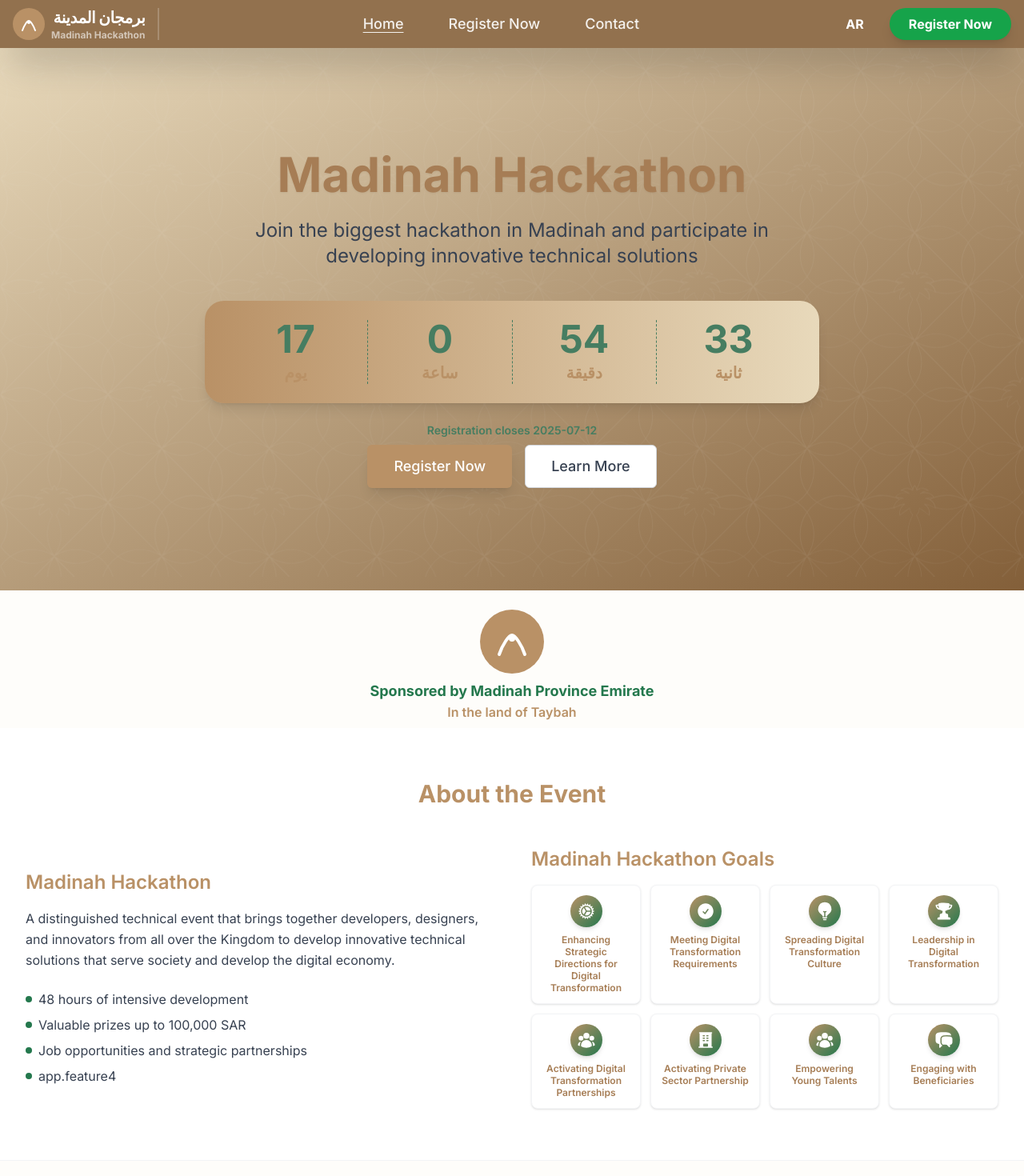
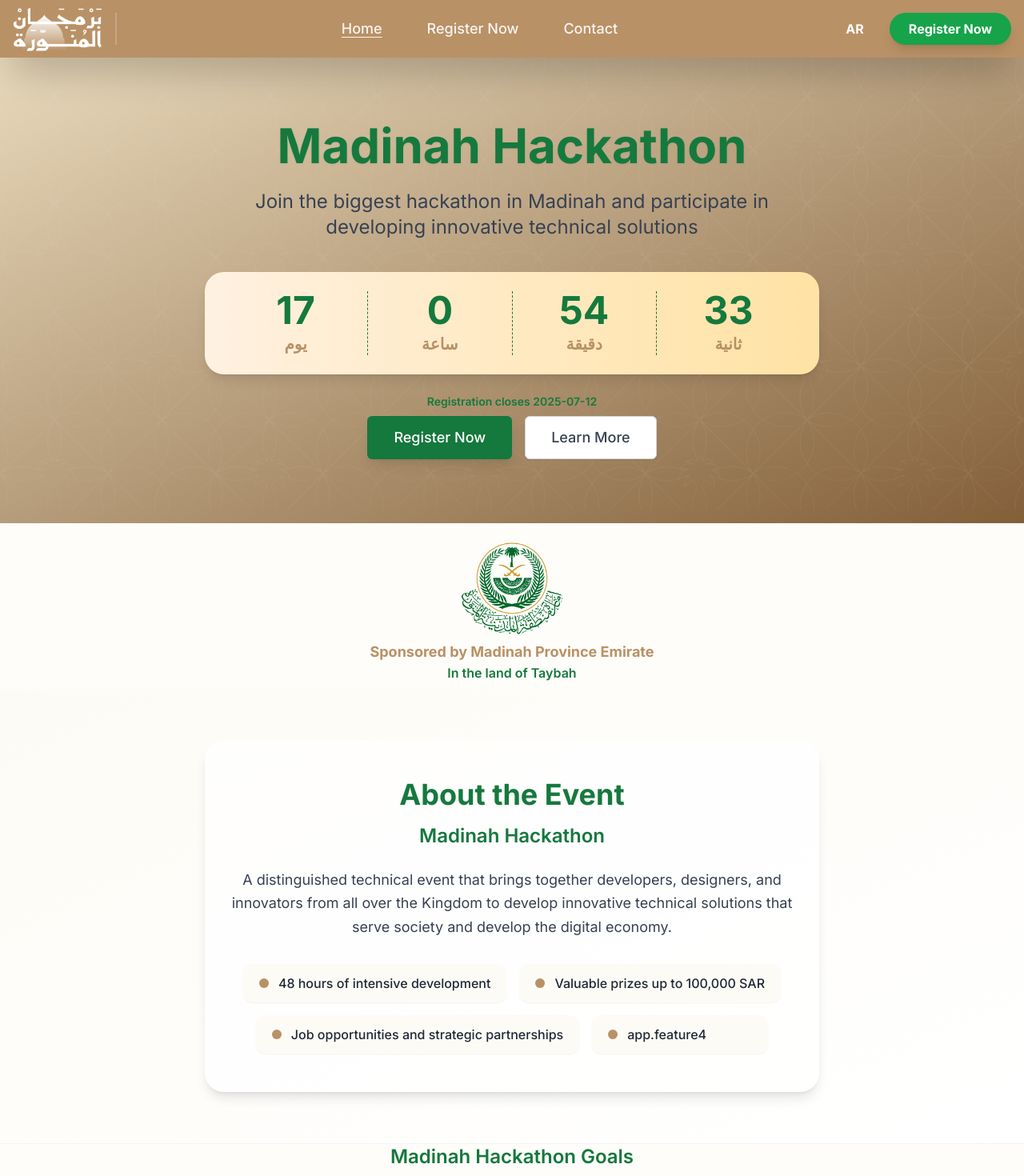
Before and after one commit to basharnaial/madinah-gov-hackathon, a Vue app in the folder frontend/: page / in a window 1280 px wide. Shown: the top 1470 px of the page at 80% size. Built offline with nearby package versions, Linux system fonts and the light colour scheme.

Commit message:
change design and so many problem

```diff
--- a/frontend/src/components/Footer.vue
+++ b/frontend/src/components/Footer.vue
@@ -1,21 +1,23 @@
 <template>
-  <footer class="bg-accent-500 text-secondary-500 py-8 mt-8">
-    <div class="container-custom flex flex-col md:flex-row items-center md:items-start justify-between gap-6">
-      <!-- Contact Info -->
-      <div class="mb-4 md:mb-0">
-        <div class="text-lg font-bold mb-2">برمجان المدينة</div>
-        <div class="text-sm">Email: <a href="mailto:info@madinah-hackathon.com" class="underline hover:text-secondary-300">info@madinah-hackathon.com</a></div>
-        <div class="text-sm">Phone: <a href="tel:+966500000000" class="underline hover:text-secondary-300">+966 50 000 0000</a></div>
+  <footer class="bg-accent-1000  text-gray-700 pt-10 pb-6 mt-12 border-t-4 border-primary-600 shadow-inner">
+    <div class="container-custom flex flex-col md:flex-row md:items-start justify-between gap-8">
+      <!-- Title & Contact -->
+      <div class="flex-1 mb-6 md:mb-0">
+        <div class="text-2xl font-extrabold text-white mb-2 tracking-wide">برمجان المدينة</div>
+        <div class="flex flex-col gap-1 text-sm">
+          <div><span class="font-semibold text-accent-500">الهاتف:</span> <a href="tel:+966148155555" class="hover:underline text-white hover:text-accent-500 transition">014 815 5555 - آمر 199099</a></div>
+          <div><span class="font-semibold text-accent-500">البريد الإلكتروني:</span> <a href="mailto:info@almadinah.gov.sa" class="hover:underline text-white hover:text-accent-500 transition">info@almadinah.gov.sa</a></div>
+        </div>
       </div>
       <!-- Quick Links -->
-      <div class="flex flex-col gap-2 text-sm">
-        <a href="#" class="hover:underline">Terms</a>
-        <a href="#" class="hover:underline">Privacy Policy</a>
+      <div class="flex-1 flex flex-col gap-2 text-sm items-start md:items-end text-white">
+        <a href="#" class="font-semibold hover:underline text-white hover:text-accent-500 transition">المقترحات والملاحظات</a>
+        <a href="https://services.almadinah.gov.sa/Home/PrivacyPolicy" target="_blank" rel="noopener" class="hover:underline  hover:text-accent-500 transition">سياسة الخصوصية</a>
+        <a href="https://services.almadinah.gov.sa/Home/UsagePolicy" target="_blank" rel="noopener" class="hover:underline  hover:text-accent-500 transition">سياسة الإستخدام</a>
       </div>
-      <!-- Copyright -->
-      <div class="text-xs text-secondary-300 mt-4 md:mt-0 text-center md:text-right">
-        &copy; {{ new Date().getFullYear() }} Madinah Hackathon. All rights reserved.
-      </div>
+    </div>
+    <div class="container-custom mt-8 border-t border-gray-200 pt-4 text-xs text-accent-500 text-center">
+      &copy; {{ new Date().getFullYear() }} برمجان المدينة. جميع الحقوق محفوظة.
     </div>
   </footer>
 </template>
--- a/frontend/src/components/Navbar.vue
+++ b/frontend/src/components/Navbar.vue
@@ -1,12 +1,11 @@
 <template>
   <nav :class="[isRTL ? 'rtl' : 'ltr', 'sticky top-0 z-30 w-full flex justify-center bg-transparent']">
-    <div class="w-full max-w-7xl flex items-center justify-between bg-[#92714e]   px-4 py-2 shadow-2xl">
+    <div class="w-full max-w-7xl flex items-center justify-between bg-accent-500   px-4 py-2 shadow-2xl">
       <!-- Logo & Title -->
       <router-link to="/" class="flex items-center gap-2">
-        <img src="/logo.svg" alt="Madinah Hackathon Logo" class="h-10 w-10" />
         <div class="flex flex-col items-end">
-          <span class="text-xl font-extrabold tracking-tight text-white">برمجان المدينة</span>
-          <span class="text-xs text-white/60 font-bold">Madinah Hackathon</span>
+          <img src="/Logo-ar.png" style="filter: brightness(0) invert(1);" alt="Madinah Hackathon Logo" class="h-14 w-38" />
+
         </div>
       </router-link>
       <!-- فاصل عمودي -->
@@ -37,7 +36,7 @@
       </button>
     </div>
     <!-- Mobile Menu -->
-    <div v-if="mobileOpen" class="md:hidden bg-[#0a0a3c] border-t border-white/10 px-4 pb-4 rounded-b-2xl shadow-2xl mx-2">
+    <div v-if="mobileOpen" class="md:hidden bg-gray-900 border-t border-white/10 px-4 pb-4 rounded-b-2xl shadow-2xl mx-2">
       <router-link to="/" class="block py-2 nav-link text-white/90 text-lg font-semibold hover:text-accent-400 transition" :class="navLinkClass('/')" @click="mobileOpen = false">{{ $t('app.home') }}</router-link>
       <router-link to="/register" class="block py-2 nav-link text-white/90 text-lg font-semibold hover:text-accent-400 transition" :class="navLinkClass('/register')" @click="mobileOpen = false">{{ $t('app.register') }}</router-link>
       <a href="#contact" class="block py-2 nav-link text-white/90 text-lg font-semibold hover:text-accent-400 transition" @click="mobileOpen = false">{{ $t('app.contact') }}</a>
--- a/frontend/src/main.ts
+++ b/frontend/src/main.ts
@@ -1,8 +1,8 @@
 import { createApp } from 'vue';
 import { createPinia } from 'pinia';
 import App from './App.vue';
-import router from './router';
-import i18n from './utils/i18n';
+import router from './router/index';
+import i18n from './utils/i18n.js';
 import './assets/main.css';
 
 const app = createApp(App);
--- a/frontend/src/router/index.ts
+++ b/frontend/src/router/index.ts
@@ -1,6 +1,6 @@
-import { createRouter, createWebHistory } from 'vue-router';
+import { createRouter, createWebHistory, type RouteRecordRaw } from 'vue-router';
 
-const routes = [
+const routes: RouteRecordRaw[] = [
   {
     path: '/',
     name: 'Home',
--- a/frontend/src/views/Home.vue
+++ b/frontend/src/views/Home.vue
@@ -1,7 +1,7 @@
 <template>
   <div>
     <!-- Hero Section -->
-    <section class="relative bg-gradient-to-br from-secondary-500 to-secondary-300 py-24 md:py-32 overflow-hidden">
+    <section class="relative bg-gradient-to-br from-secondary-500 to-secondary-300 py-18 md:py-20 overflow-hidden">
       <!-- Emara Pattern كخلفية كاملة للهيرو -->
       <img
         src="/Emara-bg.svg"
@@ -18,20 +18,19 @@
         </p>
         <!-- Countdown Timer -->
         <div
-          class="mx-auto mt-10 mb-6 max-w-3xl rounded-3xl shadow-lg flex flex-wrap justify-center items-center gap-0 bg-gradient-to-r from-[#b99166] to-[#aaccbd] p-6"
-          style="background: linear-gradient(90deg, #b99166 0%, #e8d9bb 100%);"
+          class="mx-auto mt-10 mb-6 max-w-3xl rounded-3xl shadow-lg flex flex-wrap justify-center items-center gap-0 bg-gradient-to-r from-accent-500 to-muted-300 p-6"
         >
           <div
             v-for="(item, idx) in countdown"
             :key="item.label"
             class="flex flex-col items-center flex-1"
-            :style="{ borderLeft: idx !== 0 ? '1px dashed #467D61' : 'none' }"
+            :class="idx !== 0 ? 'border-l border-dashed border-primary-600' : ''"
           >
-            <span class="text-4xl md:text-5xl font-extrabold text-[#467D61]">{{ item.value }}</span>
-            <span class="text-lg md:text-xl font-bold text-[#b99166] mt-1">{{ $t(item.label) }}</span>
+            <span class="text-4xl md:text-5xl font-extrabold text-primary-600">{{ item.value }}</span>
+            <span class="text-lg md:text-xl font-bold text-accent-500 mt-1">{{ $t(item.label) }}</span>
           </div>
         </div>
-        <p class="text-center  text-[#467D61] font-semibold text-sm mb-2">
+        <p class="text-center  text-primary-600 font-semibold text-sm mb-2">
           {{ $t('app.registration_closes') }} {{ $t('app.event_date') }}
         </p>
         <div class="flex flex-col sm:flex-row gap-4 justify-center animate-fade-in delay-200">
@@ -134,41 +133,42 @@
 
     <!-- شعار الإمارة وعبارة ترحيبية -->
     <div class="flex flex-col items-center mb-2 pt-6 animate-fade-in">
-      <img src="/logo.svg" alt="شعار إمارة المدينة" class="w-20 mb-2" />
+      <img src="/imarat-logo.png" alt="شعار إمارة المدينة" class="w-32 mb-2" />
       <span class="text-accent-500 font-bold text-lg">{{ $t('app.event_sponsor') }}</span>
       <span class="text-primary-500 font-semibold">{{ $t('app.event_location') }}</span>
     </div>
 
     <!-- About Section -->
-    <section id="about" class="py-16 bg-white border-b border-gray-100">
-      <div class="container-custom">
-        <h2 class="text-3xl font-bold text-primary-500 text-center mb-12">{{ $t('app.about_title') }}</h2>
-        <div class="grid md:grid-cols-2 gap-12 items-center">
-          <div>
-            <h3 class="text-2xl font-semibold text-primary-500 mb-4">{{ $t('app.about_subtitle') }}</h3>
-            <p class="text-gray-700 mb-6 leading-relaxed">
+    <section id="about" class="py-16 bg-gradient-to-br from-secondary-100 to-white border-b border-gray-100">
+      <div class="max-w-3xl mx-auto bg-white/80 rounded-3xl shadow-lg px-8 py-12 text-center">
+        <h2 class="text-4xl font-extrabold text-primary-600 mb-4 drop-shadow-sm">{{ $t('app.about_title') }}</h2>
+        <h3 class="text-2xl font-semibold text-primary-500 mb-6">{{ $t('app.about_subtitle') }}</h3>
+        <p class="text-gray-700 mb-8 leading-relaxed text-lg">
           {{ $t('app.about_description') }}
         </p>
-            <ul class="space-y-2 text-gray-700">
-              <li class="flex items-center gap-2">
-                <span class="w-2 h-2 bg-accent-500 rounded-full"></span>
-                <span>{{ $t('app.feature1') }}</span>
+        <ul class="flex flex-wrap justify-center gap-4 mt-8">
+          <li class="flex items-center gap-3 bg-secondary-100 rounded-xl px-5 py-3 shadow-sm min-w-[220px]">
+            <span class="w-3 h-3 bg-accent-500 rounded-full"></span>
+            <span class="text-gray-800 font-medium">{{ $t('app.feature1') }}</span>
           </li>
-              <li class="flex items-center gap-2">
-                <span class="w-2 h-2 bg-accent-500 rounded-full"></span>
-                <span>{{ $t('app.feature2') }}</span>
+          <li class="flex items-center gap-3 bg-secondary-100 rounded-xl px-5 py-3 shadow-sm min-w-[220px]">
+            <span class="w-3 h-3 bg-accent-500 rounded-full"></span>
+            <span class="text-gray-800 font-medium">{{ $t('app.feature2') }}</span>
           </li>
-              <li class="flex items-center gap-2">
-                <span class="w-2 h-2 bg-accent-500 rounded-full"></span>
-                <span>{{ $t('app.feature3') }}</span>
+          <li class="flex items-center gap-3 bg-secondary-100 rounded-xl px-5 py-3 shadow-sm min-w-[220px]">
+            <span class="w-3 h-3 bg-accent-500 rounded-full"></span>
+            <span class="text-gray-800 font-medium">{{ $t('app.feature3') }}</span>
           </li>
-              <li class="flex items-center gap-2">
-                <span class="w-2 h-2 bg-accent-500 rounded-full"></span>
-                <span>{{ $t('app.feature4') }}</span>
+          <li class="flex items-center gap-3 bg-secondary-100 rounded-xl px-5 py-3 shadow-sm min-w-[220px]">
+            <span class="w-3 h-3 bg-accent-500 rounded-full"></span>
+            <span class="text-gray-800 font-medium">{{ $t('app.feature4') }}</span>
           </li>
         </ul>
       </div>
-          <div class="">
+    </section>
+
+    <!-- Goals Section -->
+    <div class="flex flex-col items-center">
             <h2 class="text-2xl font-semibold text-primary-500 mb-4">{{ $t('admin.goals_title') }}</h2>        <div class="grid grid-cols-2 md:grid-cols-4 gap-3 justify-center">
           <!-- هدف 1 -->
           <div class="relative group cursor-pointer min-h-[110px] h-full"
@@ -309,9 +309,6 @@
         </div>
       </div>
 
-        </div>
-      </div>
-    </section>
 
 
     <section class="py-16 bg-secondary-50 border-b border-gray-100">
@@ -347,10 +344,10 @@
     <!-- Vertical Timeline Section -->
     <section class="py-16 bg-white">
       <div class="container-custom">
-        <h2 class="text-3xl font-bold text-[#467D61] text-center mb-12">مراحل المسابقة</h2>
+        <h2 class="text-3xl font-bold text-primary-600 text-center mb-12">مراحل المسابقة</h2>
         <div class="relative flex flex-col items-center">
           <!-- الخط العمودي في المنتصف -->
-          <div class="absolute left-1/2 top-0 w-1 bg-gradient-to-b from-[#b99166] to-[#467D61] h-full -translate-x-1/2 z-0"></div>
+          <div class="absolute left-1/2 top-0 w-1 bg-gradient-to-b from-accent-500 to-primary-600 h-full -translate-x-1/2 z-0"></div>
           <div
             v-for="(step, idx) in steps"
             :key="idx"
@@ -361,14 +358,14 @@
             <!-- الكارد: تناوب يمين/يسار -->
             <div class="w-1/2 flex" :class="idx % 2 === 0 ? 'justify-end pr-8' : 'justify-start pl-8'">
               <div
-                class="bg-[#e8d9bb] rounded-xl shadow-lg p-6 text-right max-w-md transition-all duration-700"
+                class="bg-secondary-500 rounded-xl shadow-lg p-6 text-right max-w-md transition-all duration-700"
                 :class="[
-                  idx % 2 === 0 ? 'mr-auto border-l-8 border-[#b99166]' : 'ml-auto border-r-8 border-[#467D61]',
+                  idx % 2 === 0 ? 'mr-auto border-l-8 border-accent-500' : 'ml-auto border-r-8 border-primary-600',
                   stepsInView[idx] ? 'opacity-100 translate-y-0' : 'opacity-0 translate-y-8'
                 ]"
               >
-                <div class="text-lg font-bold text-[#467D61] mb-2">{{ step.title }}</div>
-                <div v-if="step.subtitle" class="text-sm font-semibold text-[#b99166] mb-2">{{ step.subtitle }}</div>
+                <div class="text-lg font-bold text-primary-600 mb-2">{{ step.title }}</div>
+                <div v-if="step.subtitle" class="text-sm font-semibold text-accent-500 mb-2">{{ step.subtitle }}</div>
                 <div v-if="step.description" class="text-gray-700 text-sm leading-relaxed">{{ step.description }}</div>
               </div>
             </div>
@@ -376,8 +373,8 @@
             <div class="absolute left-1/2 top-1/2 -translate-x-1/2 -translate-y-1/2 z-10 transition-all duration-700"
               :class="stepsInView[idx] ? 'opacity-100 scale-100' : 'opacity-0 scale-75'"
             >
-              <div class="w-12 h-12 rounded-full bg-white border-4 border-[#467D61] flex items-center justify-center shadow-lg ring-4 ring-[#aaccbd] animate-pulse">
-                <span class="text-2xl font-bold text-[#467D61]">{{ idx + 1 }}</span>
+              <div class="w-12 h-12 rounded-full bg-white border-4 border-primary-600 flex items-center justify-center shadow-lg ring-4 ring-muted-300 animate-pulse">
+                <span class="text-2xl font-bold text-primary-600">{{ idx + 1 }}</span>
               </div>
             </div>
           </div>
@@ -809,4 +806,16 @@
 .hero-bg-animate {
   animation: float-bg 8s ease-in-out infinite;
 }
+.to-muted-300 {
+    --tw-gradient-to: #ffe2a4 var(--tw-gradient-to-position);
+}
+.from-accent-500 {
+    --tw-gradient-from: #fff1e1 var(--tw-gradient-from-position);
+}
+.from-primary-500 {
+  --tw-gradient-from: #d6bfa6 var(--tw-gradient-from-position);
+}
+.to-accent-500 {
+    --tw-gradient-to: #b89066 var(--tw-gradient-to-position);
+}
 </style>
--- a/frontend/tailwind.config.js
+++ b/frontend/tailwind.config.js
@@ -8,16 +8,37 @@
     extend: {
       colors: {
         primary: {
-          50: '#fdf8f3',
-          100: '#faf0e6',
-          200: '#f4e0c9',
-          300: '#ecc9a3',
-          400: '#e1ac75',
-          500: '#b99166', // Primary camel gold
-          600: '#a67d55',
-          700: '#8a6647',
-          800: '#71543d',
-          900: '#5d4633',
+          100: '#14723a',
+          200: '#14733b',
+          300: '#14743c',
+          400: '#15773c',
+          500: '#15783d',
+          600: '#15793d',
+          700: '#15793e',
+          800: '#157a3e',
+          900: '#167d3f',
+          950: '#167e3f',
+          1000: '#18743d',
+          1050: '#18753e',
+          1100: '#19793f',
+          1200: '#20733b',
+          1300: '#20743c',
+          1400: '#21763d',
+          1500: '#21773e',
+          1600: '#21783d',
+          1700: '#227a3e',
+          1800: '#227b3f',
+          1900: '#237f40',
+          2000: '#287d4c',
+          2100: '#287e4c',
+          2200: '#29824d',
+          2300: '#2a743b',
+          2400: '#2a753c',
+          2500: '#2a763d',
+          2600: '#2c793d',
+          2700: '#2c7a3e',
+          2800: '#2c7b3f',
+          2900: '#2e7f40',
         },
         secondary: {
           50: '#fefdfa',
@@ -25,7 +46,7 @@
           200: '#faf5e6',
           300: '#f5ecd3',
           400: '#eddfb5',
-          500: '#e8d9bb', // Secondary light beige
+          500: '#e8d9bb',
           600: '#d4c19a',
           700: '#b8a47a',
           800: '#9a8763',
@@ -37,17 +58,18 @@
           200: '#bce4cc',
           300: '#8dd1a8',
           400: '#56b57d',
-          500: '#24784d', // Accent green
+          500: '#b99166',
           600: '#1e5f3f',
           700: '#1a4b33',
           800: '#173d2b',
           900: '#143324',
+          1000: '#14723a',
         },
         muted: {
           50: '#f4f9f6',
           100: '#e8f3ed',
           200: '#d1e7db',
-          300: '#aaccbd', // Muted mint green
+          300: '#aaccbd',
           400: '#7db39a',
           500: '#5a9b7a',
           600: '#467d61',
```
Also changed, not shown: frontend/src/views/ThankYou.vue (+1 -8 lines), frontend/public/Logo-ar.png (added), frontend/public/imarat-logo.png (added). Lines whose indentation alone changed are shown as unchanged.
